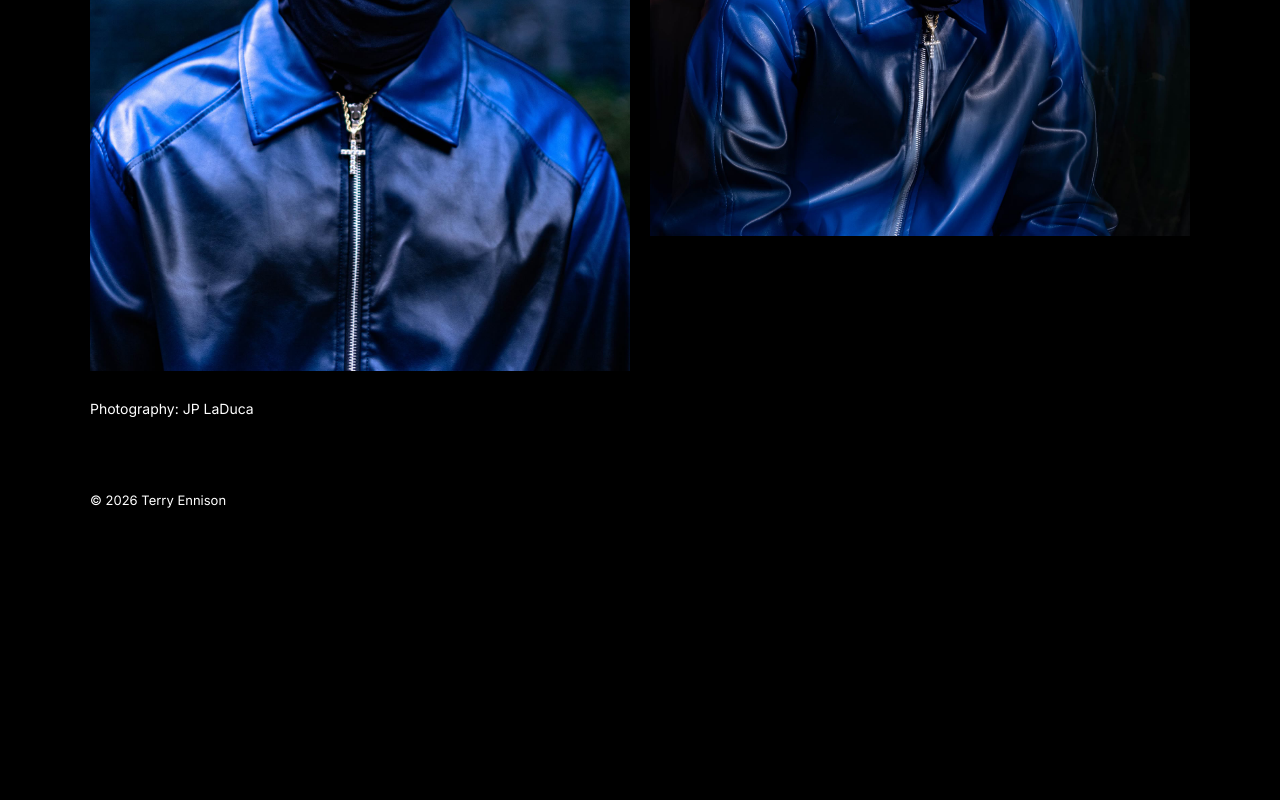
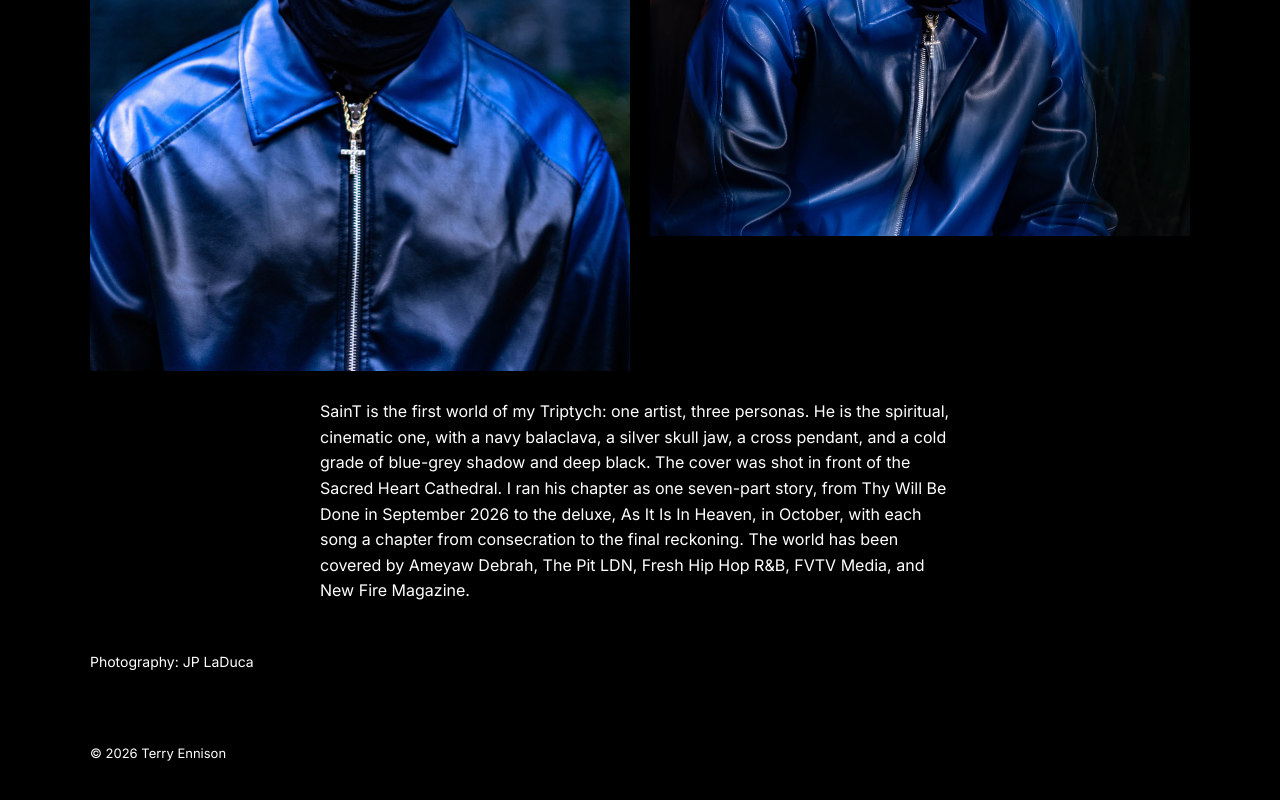
Before and after one commit to terryennison/terryennison-studio, a plain HTML site: page saint.html in a window 1280 px wide. Shown: the part 2556-3356 px from the top of the page. Before the commit the page ends 3105 px from the top, so only its background shows below. Drawn offline with nearby package versions, Linux system fonts and the light colour scheme.

Commit message:
Add SainT and Area 51 write-ups

```diff
--- a/saint.html
+++ b/saint.html
@@ -88,6 +88,9 @@
   </button>
 </figure>
 </div>
+<div class="writeup">
+<p>SainT is the first world of my Triptych: one artist, three personas. He is the spiritual, cinematic one, with a navy balaclava, a silver skull jaw, a cross pendant, and a cold grade of blue-grey shadow and deep black. The cover was shot in front of the Sacred Heart Cathedral. I ran his chapter as one seven-part story, from Thy Will Be Done in September 2026 to the deluxe, As It Is In Heaven, in October, with each song a chapter from consecration to the final reckoning. The world has been covered by Ameyaw Debrah, The Pit LDN, Fresh Hip Hop R&amp;B, FVTV Media, and New Fire Magazine.</p>
+</div>
 <p class="credit">Photography: JP LaDuca</p>
 </main>
 <footer class="site-footer">
```
Also changed, not shown: area-51.html (+3 -0 lines).
